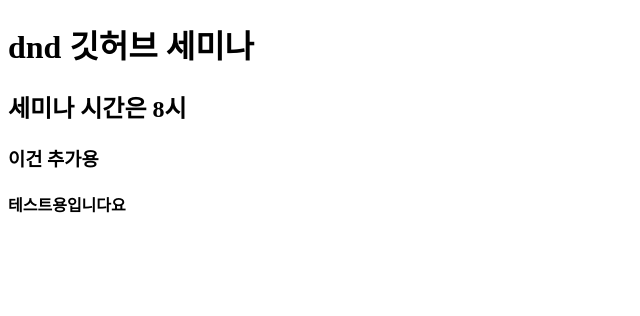
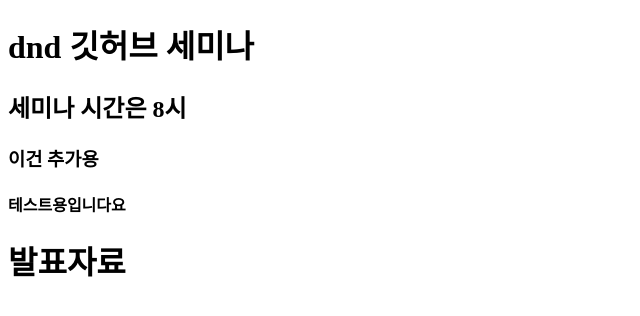
Before and after one commit to Song-EunJu/dnd-git-example, a plain HTML site: page index.html in a window 1280 px wide. Shown: the whole page, without its empty margins (0-640 px from the left). Drawn offline with Linux system fonts and the light colour scheme.

Commit message:
발표자료 추가

```diff
--- a/index.html
+++ b/index.html
@@ -11,5 +11,6 @@
     <h2>세미나 시간은 8시</h2>
     <h3>이건 추가용</h3>
     <h4>테스트용입니다요</h4>
+    <h1>발표자료</h1>
 </body>
 </html>
```
